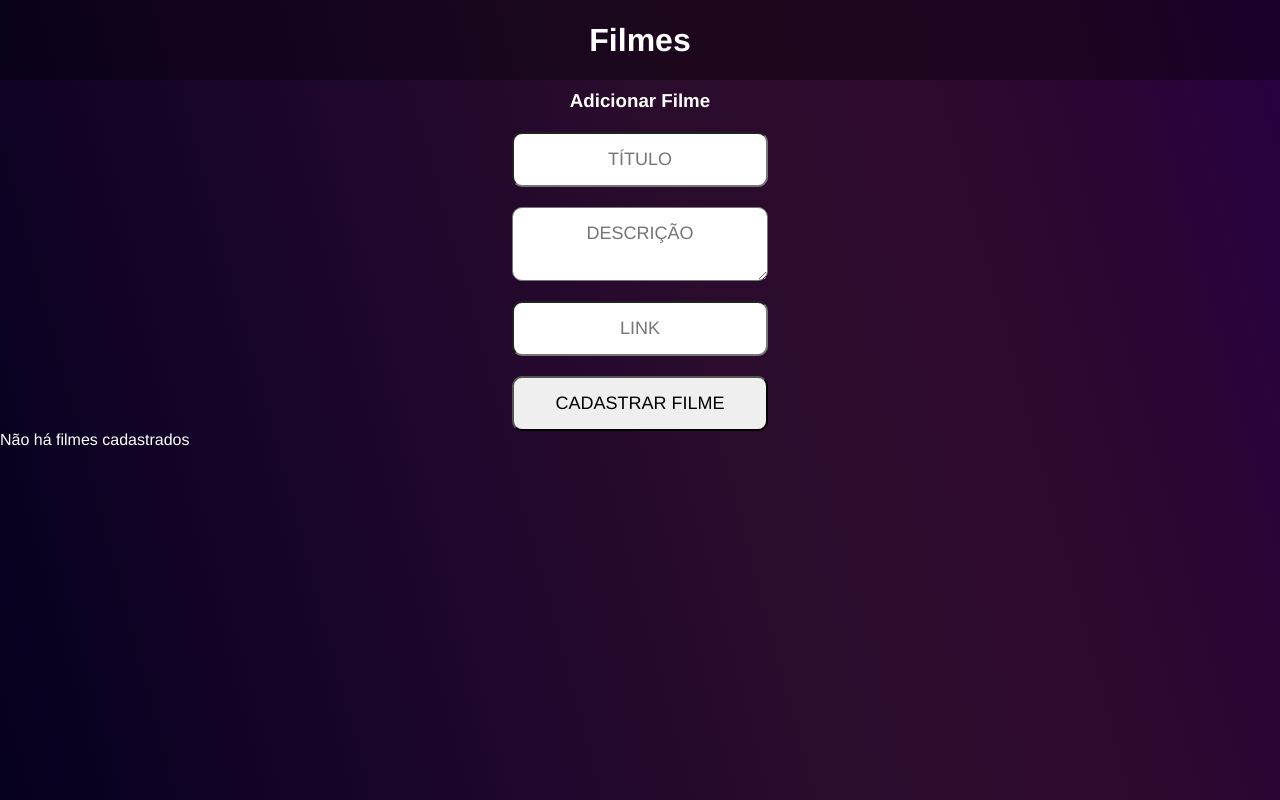
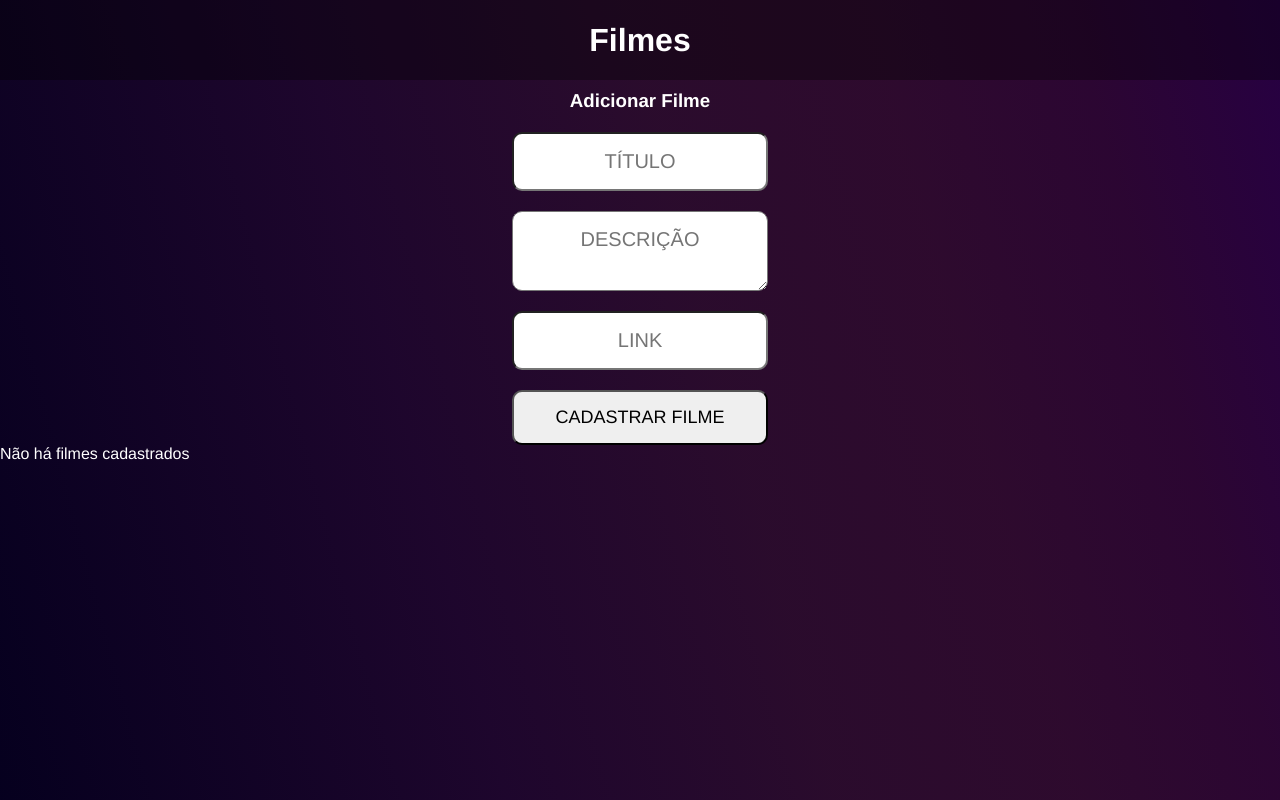
Before and after one commit to MatheusGarvao/Small-Vue.js-Crud-for-Classroom, a Vue app: page / in a window 1280 px wide. Built offline with nearby package versions, Linux system fonts and the light colour scheme.

Commit message:
Mudanças no estilo do componente

```diff
--- a/src/components/cardForm.vue
+++ b/src/components/cardForm.vue
@@ -69,8 +69,8 @@ button:hover {
 }
 .inputs {
   border-radius: 10px;
-  font-size: large;
-  padding: 15px;
+  font-size: 1.25rem;
+  padding: 1rem;
   text-align: center;
   text-transform: uppercase;
   cursor: text;
```
